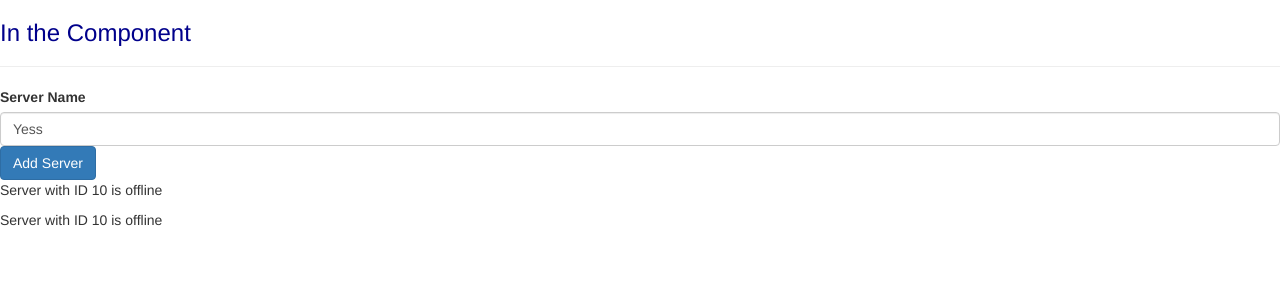
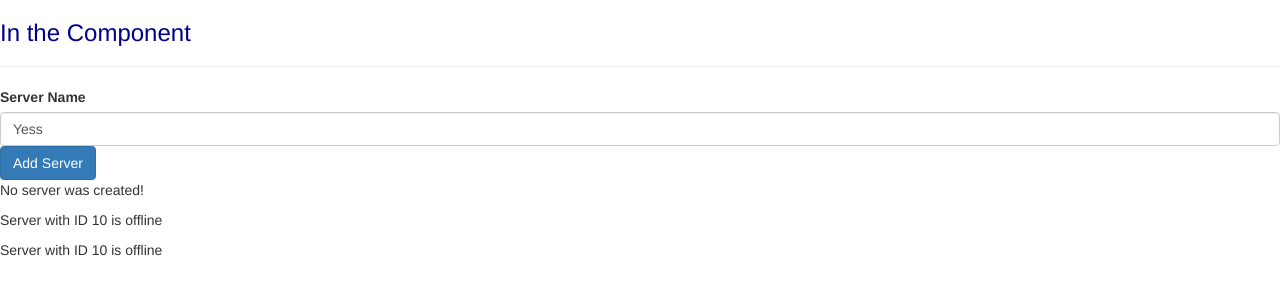
Before and after one commit to Abhisht12/TestRepo3, an Angular app: page / in a window 1280 px wide. Shown: the top 300 px of the page. Built offline with nearby package versions, Linux system fonts and the light colour scheme.

Commit message:
Ngif and else condition commit

```diff
--- a/src/app/servers/servers.component.html
+++ b/src/app/servers/servers.component.html
@@ -3,6 +3,9 @@
 <input type="text" class="form-control" [(ngModel)]="serverName">
 <!--<p>{{serverName}}</p>-->
 <button class="btn btn-primary" [disabled]="!allowNewServer" (click)="onCreateServer()">Add Server</button>
-<p *ngIf="serverCreated">{{serverCreationStatus}}</p>
+<p *ngIf="serverCreated; else noServer">{{serverCreationStatus}}</p>
+<ng-template #noServer>
+    <p>No server was created!</p>
+</ng-template>
 <app-server></app-server>
 <app-server></app-server>
```
